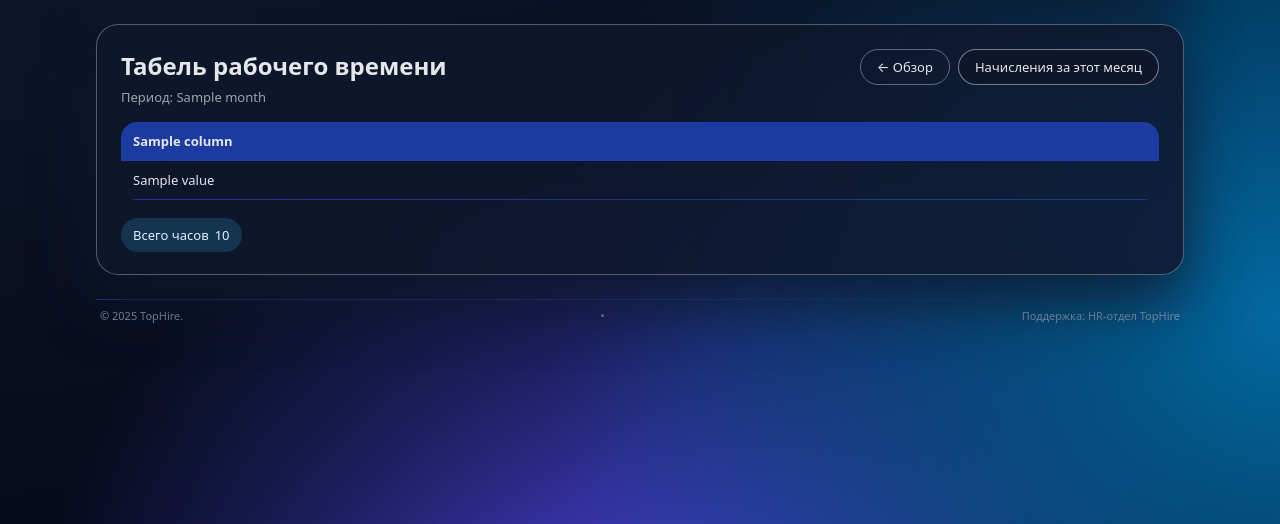
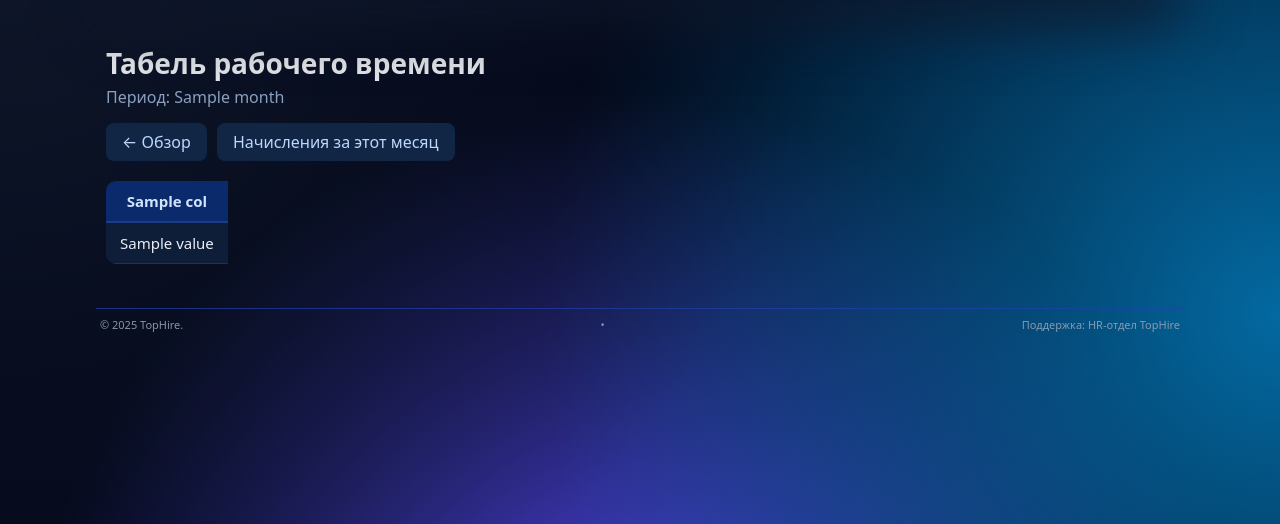
Before and after one commit to mikolajudalov-hue/hire_crm, a Flask app: template templates/hours.html in a window 1280 px wide. Shown: the part 85-609 px from the top of the page. Run offline with Flask 3, Linux system fonts and the light colour scheme; the template is opened without the code that fills it: most values are stand-ins (such as "Sample title", 1, 10 or a date in 2020).

Commit message:
Update hours.html

```diff
--- a/templates/hours.html
+++ b/templates/hours.html
@@ -1,54 +1,141 @@
 {% extends "base.html" %}
-
-{% block title %}Табель рабочего времени — {{ month }} — TopHire{% endblock %}
+{% block title %}Табель рабочего времени — TopHire{% endblock %}
 
 {% block content %}
-<section class="card">
-    <div class="card-header">
-        <div>
-            <h1 class="page-title">Табель рабочего времени</h1>
-            <p class="page-subtitle">
-                Период: <span class="pill">{{ month }}</span>
-            </p>
-        </div>
-        <div class="card-actions">
-            <a href="{{ url_for('dashboard') }}" class="btn btn-ghost">← Обзор</a>
-            <a href="{{ url_for('view', type='salary', month=month) }}" class="btn btn-secondary">
-                Начисления за этот месяц
-            </a>
+<div class="hours-wrapper">
+
+    <div class="hours-header">
+        <h1>Табель рабочего времени</h1>
+        <div class="period">Период: {{ month }}</div>
+        <div class="hours-controls">
+            <a href="{{ url_for('dashboard') }}" class="btn-back">← Обзор</a>
+            <a href="{{ url_for('view', type='salary', month=month) }}" class="btn-salary">Начисления за этот месяц</a>
         </div>
     </div>
 
-    {% if columns and values %}
-    <div class="table-wrapper">
-        <table class="data-table">
+    <div class="hours-table-container">
+        <table class="hours-table">
             <thead>
                 <tr>
-                    {% for column in columns %}
-                    <th>{{ column }}</th>
+                    {% for col in columns %}
+                        {% if col != "PESEL" %}
+                            <th class="{% if col in ['Имя','Фамилия'] %}fixed-col{% endif %}">{{ col }}</th>
+                        {% endif %}
                     {% endfor %}
                 </tr>
             </thead>
             <tbody>
                 <tr>
-                    {% for value in values %}
-                    <td>{{ value }}</td>
+                    {% for col, val in zip(columns, values) %}
+                        {% if col != "PESEL" %}
+                            <td class="day-cell
+                                {% if val == 8 %}day-normal
+                                {% elif val == 0 %}day-zero
+                                {% endif %}
+                                {% if col in ['Имя','Фамилия'] %}fixed-col{% endif %}
+                            ">
+                                {{ val }}
+                            </td>
+                        {% endif %}
                     {% endfor %}
                 </tr>
             </tbody>
         </table>
     </div>
-    {% else %}
-    <p class="text-muted">
-        Для этого периода пока нет данных.
-    </p>
-    {% endif %}
 
-    {% if total %}
-    <div class="total-badge">
-        <span class="total-label">Всего часов</span>
-        <span class="total-value">{{ total }}</span>
-    </div>
-    {% endif %}
-</section>
+</div>
+
+<style>
+.hours-wrapper {
+    padding: 20px 10px;
+}
+
+.hours-header {
+    margin-bottom: 20px;
+}
+
+.hours-header h1 {
+    margin: 0;
+    font-size: 28px;
+    font-weight: 600;
+}
+
+.period {
+    margin-top: 4px;
+    font-size: 16px;
+    color: #8aa0c0;
+}
+
+.hours-controls {
+    margin-top: 15px;
+    display: flex;
+    gap: 10px;
+}
+
+.btn-back, .btn-salary {
+    padding: 8px 16px;
+    border-radius: 8px;
+    background: #112544;
+    color: #bcd8ff;
+    text-decoration: none;
+    transition: 0.2s;
+}
+
+.btn-back:hover, .btn-salary:hover {
+    background: #19345d;
+}
+
+/* === TABLE === */
+
+.hours-table-container {
+    margin-top: 20px;
+    overflow-x: auto;
+    border-radius: 10px;
+}
+
+.hours-table {
+    width: max-content;
+    border-collapse: collapse;
+    font-size: 15px;
+}
+
+.hours-table th {
+    background: #0a2a6b;
+    padding: 10px 14px;
+    font-weight: 600;
+    color: #d1e3ff;
+    white-space: nowrap;
+    border-bottom: 2px solid #1b3d87;
+}
+
+.hours-table td {
+    padding: 10px 14px;
+    text-align: center;
+    white-space: nowrap;
+    background: #0f1e38;
+    color: #eaeef6;
+    border-bottom: 1px solid #22324b;
+}
+
+/* Фиксированная колонка слева */
+.fixed-col {
+    position: sticky;
+    left: 0;
+    background: #10294d !important;
+    z-index: 20;
+}
+
+/* Подсветка */
+.day-normal {
+    background: #103d2e !important;
+    color: #5bffaf;
+}
+
+.day-zero {
+    background: #2d2d2d !important;
+    color: #b5b5b5;
+}
+
+</style>
+
 {% endblock %}
```
